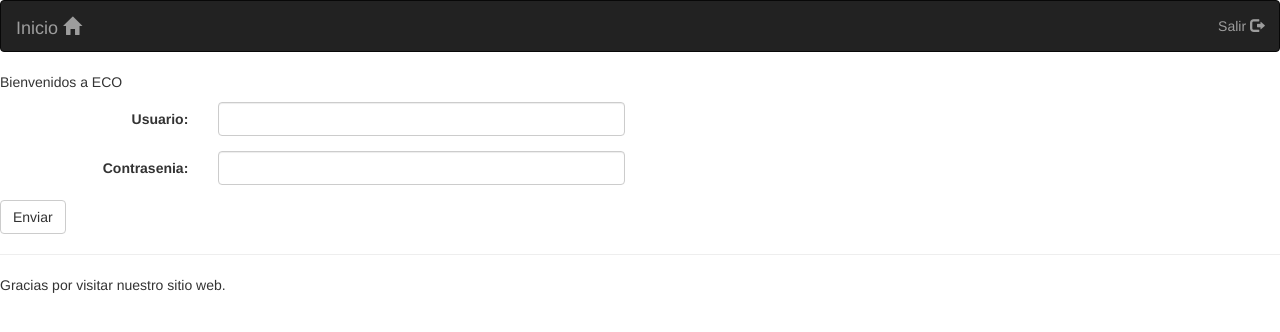
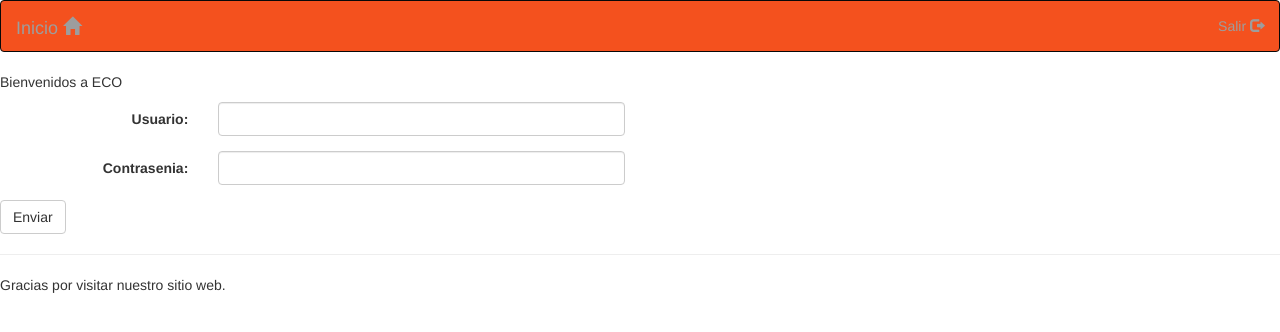
Before and after one commit to j-j94/salaBelleza, a Django app: page / in a window 1280 px wide. Shown: the top 332 px of the page. Run offline with Django 3.2, Linux system fonts and the light colour scheme; some libraries are stand-ins or nearby versions.

Commit message:
Update base.html
Agregue un color naranja y el texto centrado

```diff
--- a/salonBelleza/salonBelleza/templates/base.html
+++ b/salonBelleza/salonBelleza/templates/base.html
@@ -12,8 +12,16 @@
   {% block js%}{% endblock %}
     <title>{% block title %}{% endblock %}</title>
 </head>
+ <style>
+.navbar {
+    background-color: #f4511e; /* Orange */
+    color: #ffffff;
+}
+</style>
+
+
 <body>
-  <nav class="navbar navbar-inverse">
+  <nav class="navbar navbar-inverse" text-center>
     <div class="container-fluid">
       <div class="navbar-header">
         <a class="navbar-brand" href="/principal">Inicio <span class="glyphicon glyphicon-home"></span></a>
```
